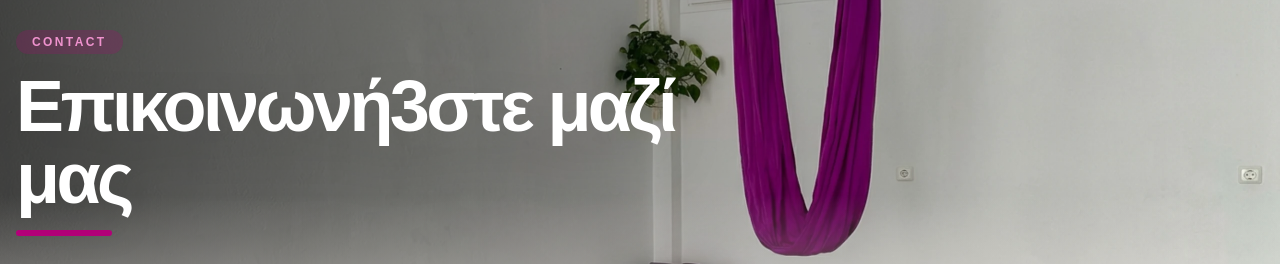
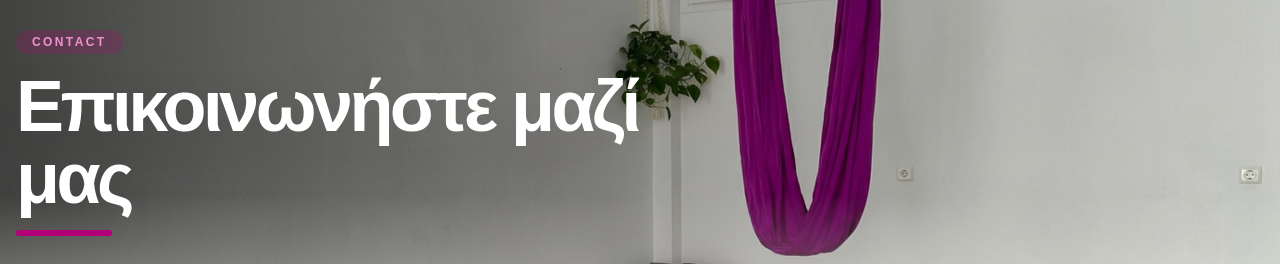
Before and after one commit to Tsagiannoudis/aiorisis, a Next.js app: page /contact in a window 1280 px wide. Shown: the part 417-681 px from the top of the page. Built offline with nearby package versions, Linux system fonts and the light colour scheme; no server answers.

Commit message:
hero contact

```diff
--- a/components/contact/HeroSectionContact.tsx
+++ b/components/contact/HeroSectionContact.tsx
@@ -36,7 +36,7 @@ const HeroSectionContact = () => {
             contact
           </div>
           <h1 className="text-5xl md:text-7xl font-black tracking-tighter drop-shadow-2xl mb-2">
-            Επικοινωνή3στε μαζί μας
+            Επικοινωνήστε μαζί μας
           </h1>
           <div className="w-24 h-1.5 bg-[#B9007C] rounded-full shadow-lg shadow-[#B9007C]/50 mt-4 mb-8"></div>
 
```
